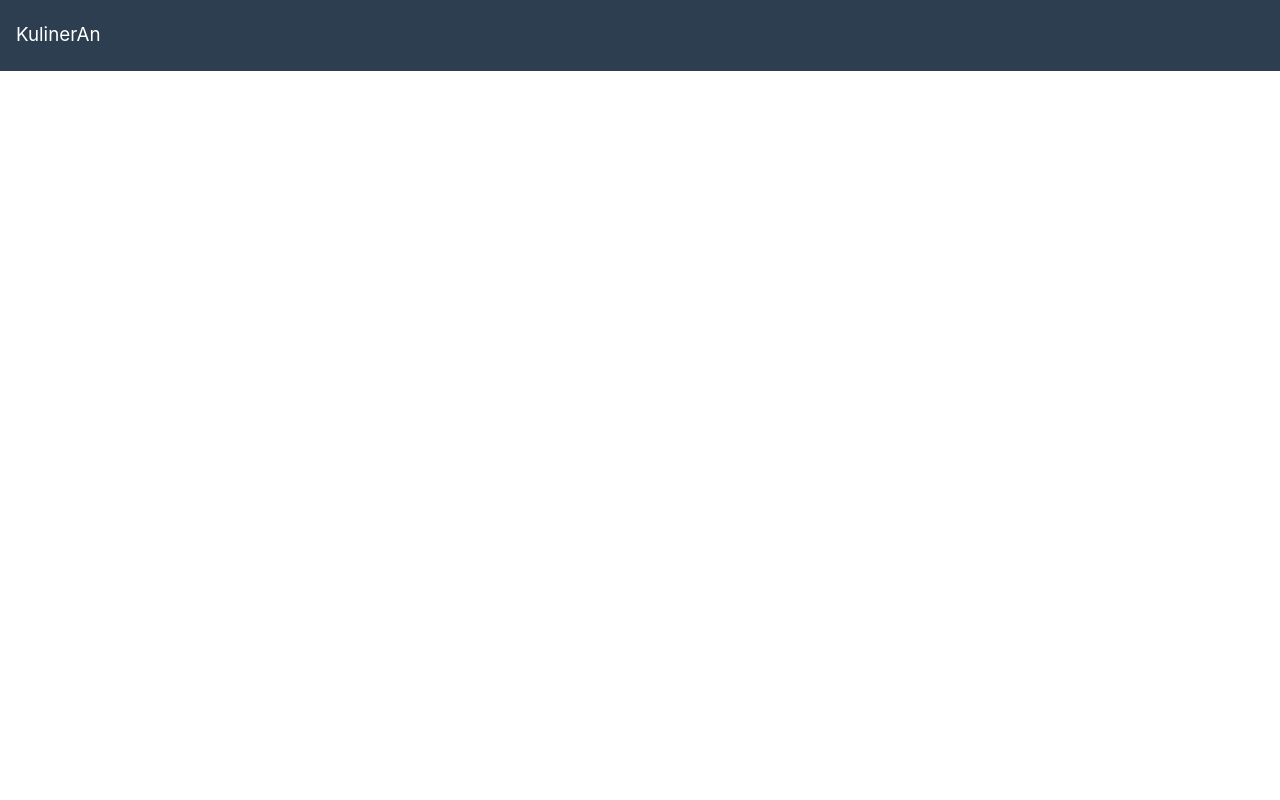
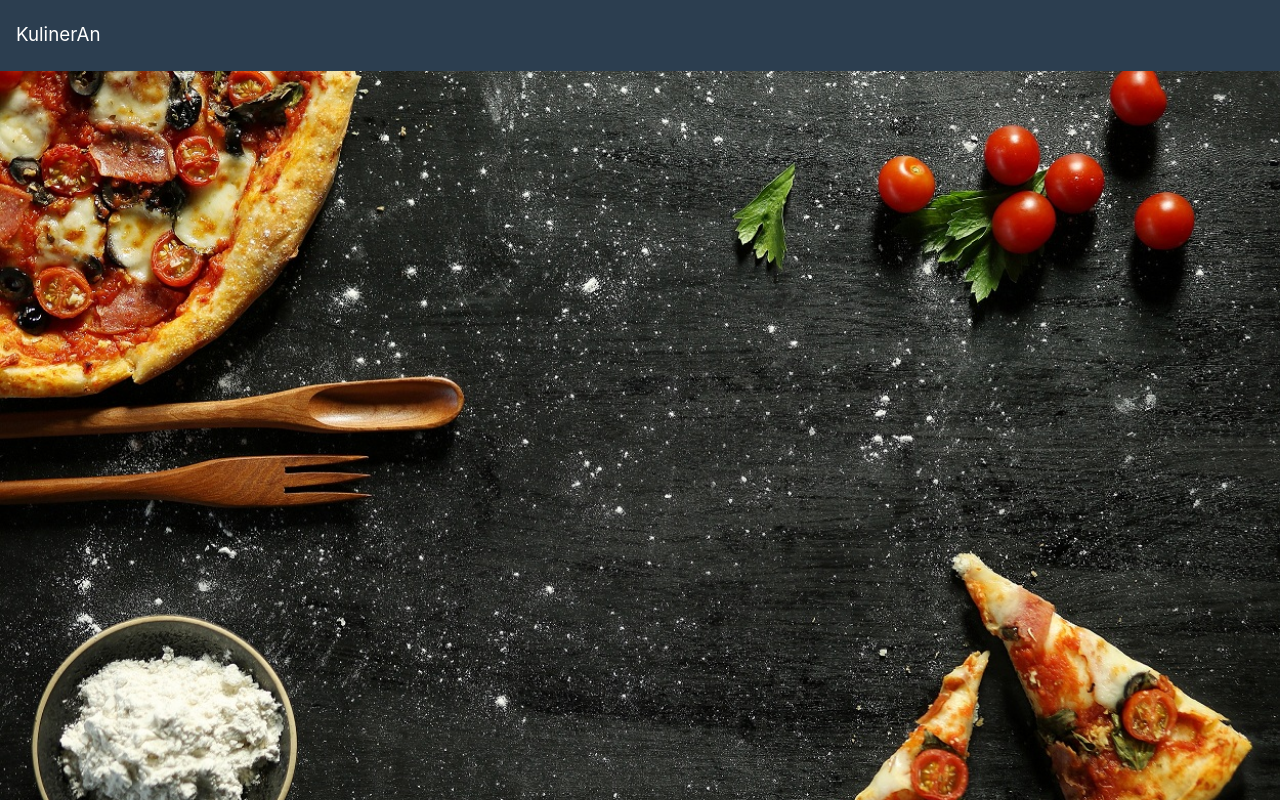
Before and after one commit to wildenali/react-food_web_app, a React (Create React App) app: page / in a window 1280 px wide. Shown: the top 800 px of the page. Built offline with nearby package versions, Linux system fonts and the light colour scheme.

Commit message:
Menambahkan gambar pada Home page

```diff
--- a/src/App.js
+++ b/src/App.js
@@ -1,12 +1,20 @@
 import React, { Component } from 'react';
 import './App.css';
+import mainImage from './assets/images/aneka-makanan.jpg'
 
 class App extends Component {
   render() {
     return (
-      <nav className="navbar navbar-expand-lg navbar-dark bg-primary sticky-top">
-        <a class="navbar-brand" href="/">KulinerAn</a>
-      </nav>
+      <div>
+        <nav className="navbar navbar-expand-lg navbar-dark bg-primary sticky-top">
+          <a className="navbar-brand" href="/">KulinerAn</a>
+        </nav>
+        <div className="container-fluid">
+          <div className="row" style={{ marginBottom: 30 }}>
+            <img src={mainImage} width="100%" alt="aneka-makanan"></img>
+          </div>
+        </div>
+      </div>
     );
   }
 }
```
Also changed, not shown: src/assets/images/aneka-makanan.jpg (added).
